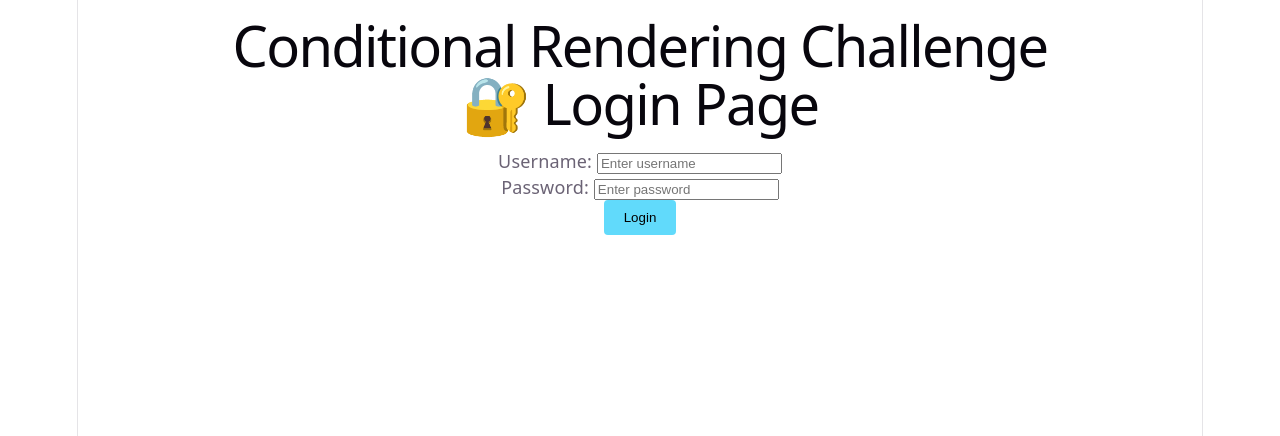
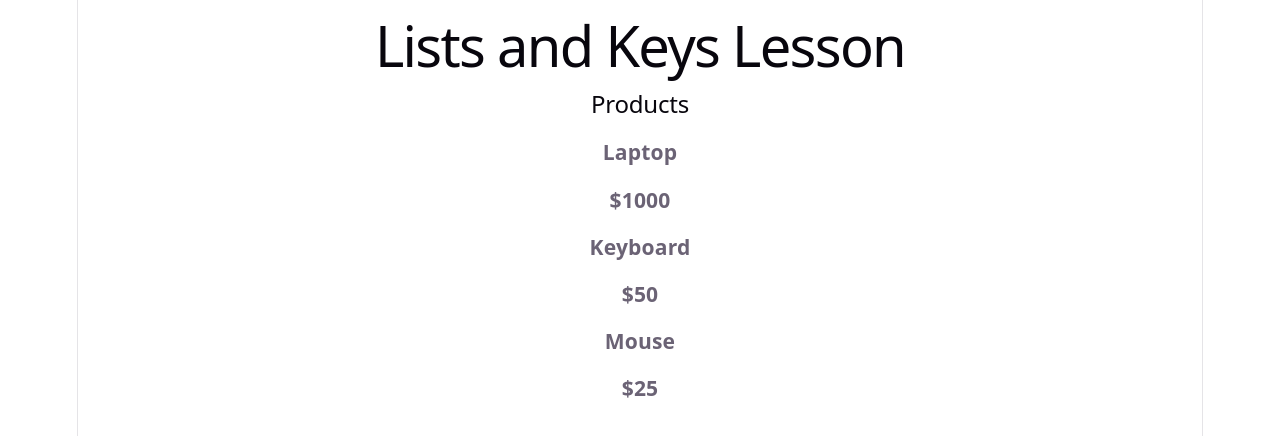
Before and after one commit to HaithamAbuDraz/react-learning-journey, a React (Vite) app: page / in a window 1280 px wide. Shown: the top 436 px of the page. Built offline with nearby package versions, Linux system fonts and the light colour scheme.

Commit message:
Update App to render ListsAndKeysLesson component

```diff
--- a/src/App.jsx
+++ b/src/App.jsx
@@ -1,10 +1,10 @@
-import ConditionalRenderingChallenge from './challenges/06-conditional-rendering/ConditionalRenderingChallenge';
+import ListsAndKeysLesson from './lessons/07-lists-and-keys/ListsAndKeysLesson';
 import './App.css';
 
 function App() {
   return (
     <div>
-      <ConditionalRenderingChallenge />
+      <ListsAndKeysLesson />
     </div>
   );
 }
```
